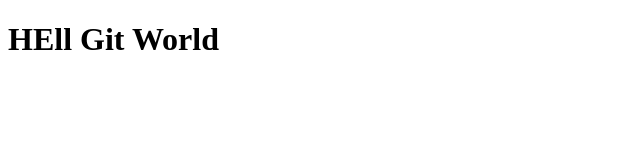
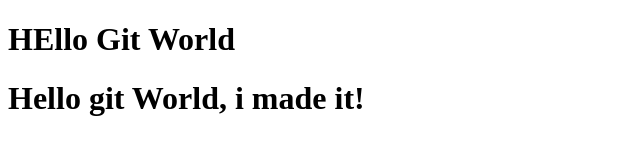
Before and after one commit to heroshi24/dev-Jornadal, a plain HTML site: page index.html in a window 1280 px wide. Shown: the whole page, without its empty margins (0-640 px from the left). Drawn offline with Linux system fonts and the light colour scheme.

Commit message:
Modified index.html file on dev branch

```diff
--- a/index.html
+++ b/index.html
@@ -4,6 +4,7 @@
 	<title>My Git Connect Demo Acticity</title>
 </head>
 <body>
-	<h1>HEll Git World</h1>
+	<h1>HEllo Git World</h1>
+	<h1>Hello git World, i made it!</h1>
 </body>
 </html>
```
